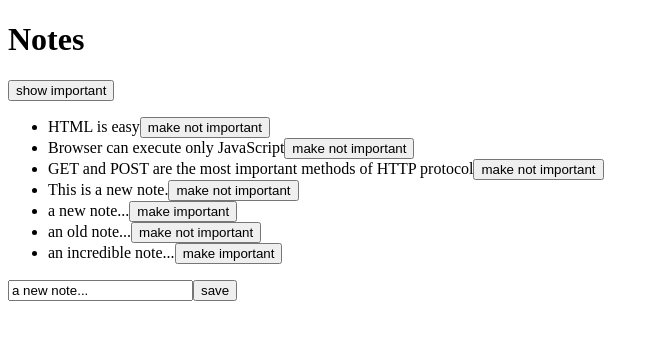
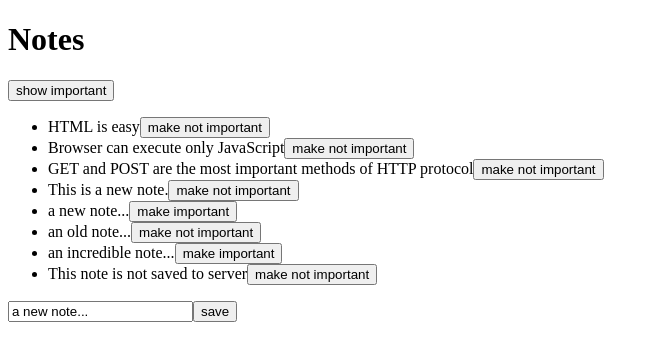
Before and after one commit to LtCoinCidenCe/FullStackReact, a React (Create React App) app in the folder Part2/material/: page / in a window 1280 px wide. Shown: the top 360 px of the page, without its empty margins (0-659 px from the left). Built offline with nearby package versions, Linux system fonts and the light colour scheme; data requests are answered from the project's data file.

Commit message:
d promises and errors

```diff
--- a/Part2/material/src/App.js
+++ b/Part2/material/src/App.js
@@ -20,7 +20,7 @@
     // }
     // const promise = axios.get('http://localhost:3001/notes');
     // promise.then(eventHandler);
-    noteService.getAll().then(initialNotes=>{setNotes(initialNotes)});
+    noteService.getAll().then(initialNotes => { setNotes(initialNotes) });
   }
 
   useEffect(hook, [])
@@ -32,9 +32,18 @@
     const note = notes.find(n => n.id === id)
     const changedNote = { ...note, important: !note.important }
 
-    noteService.update(id,changedNote).then(returnedNote=>{
-      setNotes(notes.map(note => note.id !== id ? note : returnedNote))
-    })
+    noteService
+      .update(id, changedNote)
+      .then(returnedNote =>
+      {
+        setNotes(notes.map(note => note.id !== id ? note : returnedNote))
+      })
+      .catch(error =>
+      {
+        alert(`the note '${note.content}' was already deleted from server`)
+        setNotes(notes.filter(n => n.id !== id))
+      }
+      )
     // axios.put(url, changedNote).then(response =>
     // {
     //   // note returned
@@ -57,7 +66,8 @@
       important: Math.random() < 0.5
     }
 
-    noteService.create(noteObject).then(returnedNote=>{
+    noteService.create(noteObject).then(returnedNote =>
+    {
       setNotes(notes.concat(returnedNote));
       setNewNote('');
     })
--- a/Part2/material/src/service/notes.js
+++ b/Part2/material/src/service/notes.js
@@ -3,20 +3,26 @@
 
 const getAll = () =>
 {
-	const request = axios.get(baseUrl)
-	return request.then(response => response.data)
+  const request = axios.get(baseUrl)
+  const nonExisting = {
+    id: 10000,
+    content: 'This note is not saved to server',
+    date: '2019-05-30T17:30:31.098Z',
+    important: true,
+  }
+  return request.then(response => response.data.concat(nonExisting))
 }
 
 const create = newObject =>
 {
-	const request = axios.post(baseUrl, newObject)
-	return request.then(response => response.data)
+  const request = axios.post(baseUrl, newObject)
+  return request.then(response => response.data)
 }
 
 const update = (id, newObject) =>
 {
-	const request = axios.put(`${baseUrl}/${id}`, newObject)
-	return request.then(response => response.data)
+  const request = axios.put(`${baseUrl}/${id}`, newObject)
+  return request.then(response => response.data)
 }
 
 // export default {
```
